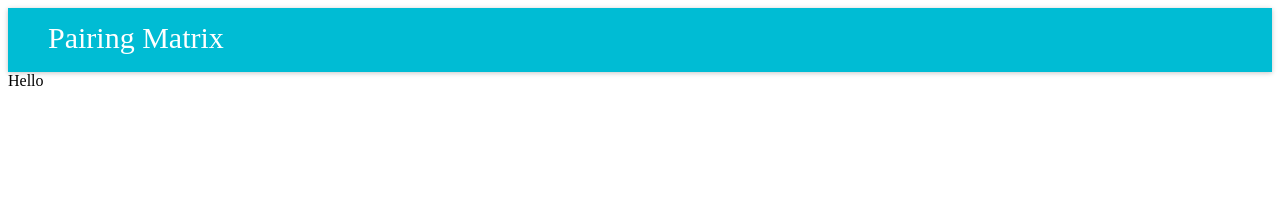
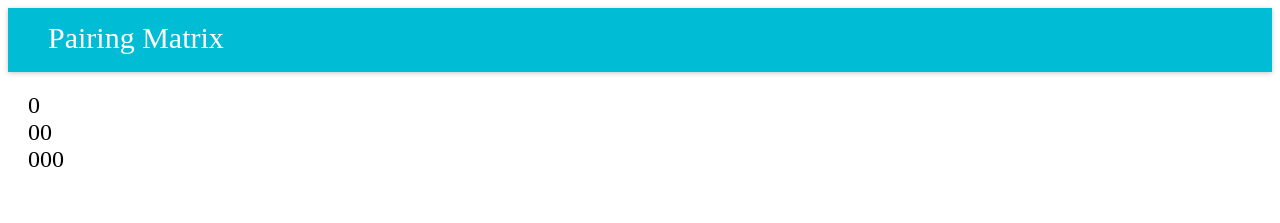
Before and after one commit to swakhandekar/pairingMatrixReact, a React app: page / in a window 1280 px wide. Shown: the top 223 px of the page. Built offline with nearby package versions, Linux system fonts and the light colour scheme.

Commit message:
Add MatrixCell with default text and integrate matrix with App

```diff
--- a/src/components/App.jsx
+++ b/src/components/App.jsx
@@ -1,12 +1,12 @@
 import React from "react";
 import {Header} from "./Header/Header";
+import {Matrix} from "./Matrix/Matrix";
 
 export const App = () => (
   <div>
     <Header/>
     <div className="body">
-
+      <Matrix length={3}/>
     </div>
-    Hello
   </div>
 );
--- a/src/components/Matrix/Matrix.jsx
+++ b/src/components/Matrix/Matrix.jsx
@@ -5,8 +5,8 @@ import "./matrix.scss";
 export const Matrix = ({length}) => {
   const getRows = (length) => {
     const rows = [];
-    for (let i = 0; i < length; i++) {
-      rows.push(<MatrixRow key={`row_${i}`}/>)
+    for (let rowIndex = 0; rowIndex < length; rowIndex++) {
+      rows.push(<MatrixRow rowIndex={rowIndex} key={`row_${rowIndex}`}/>)
     }
     return rows;
   };
--- a/src/components/Matrix/MatrixCell/MatrixCell.jsx
+++ b/src/components/Matrix/MatrixCell/MatrixCell.jsx
@@ -1,3 +1,8 @@
 import React from "react";
+import "./matrixCell.scss";
 
-export const MatrixCell = () => (<div className="matrix-cell"/>);
+export const MatrixCell = ({rowIndex, cellIndex}) => (
+  <div className={`matrix-cell-${rowIndex}-${cellIndex}`}>
+    0
+  </div>
+);
--- /dev/null
+++ b/src/components/Matrix/MatrixCell/matrixCell.scss
@@ -0,0 +1,6 @@
+div[class^="matrix-cell-"] {
+  display: inline;
+  font-size: 24px;
+  height: 100%;
+  width: 100%;
+}
--- a/src/components/Matrix/MatrixRow/MatrixRow.jsx
+++ b/src/components/Matrix/MatrixRow/MatrixRow.jsx
@@ -9,8 +9,8 @@ export const MatrixRow = ({rowIndex}) => {
     for (let cellIndex = 0; cellIndex <= rowIndex; cellIndex++) {
       cells.push(
         <MatrixCell
-          i={rowIndex}
-          j={cellIndex}
+          rowIndex={rowIndex}
+          cellIndex={cellIndex}
           key={`matrix-cell-${rowIndex}-${cellIndex}`}
         />
       );
```
Also changed, not shown: 1 other file (tests, documents, lock files or other folders).
